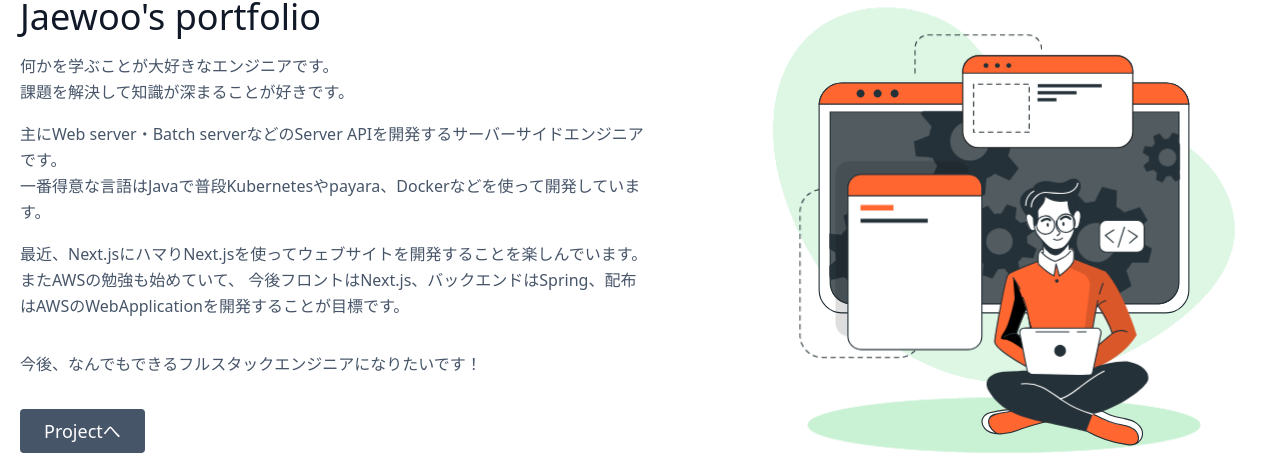
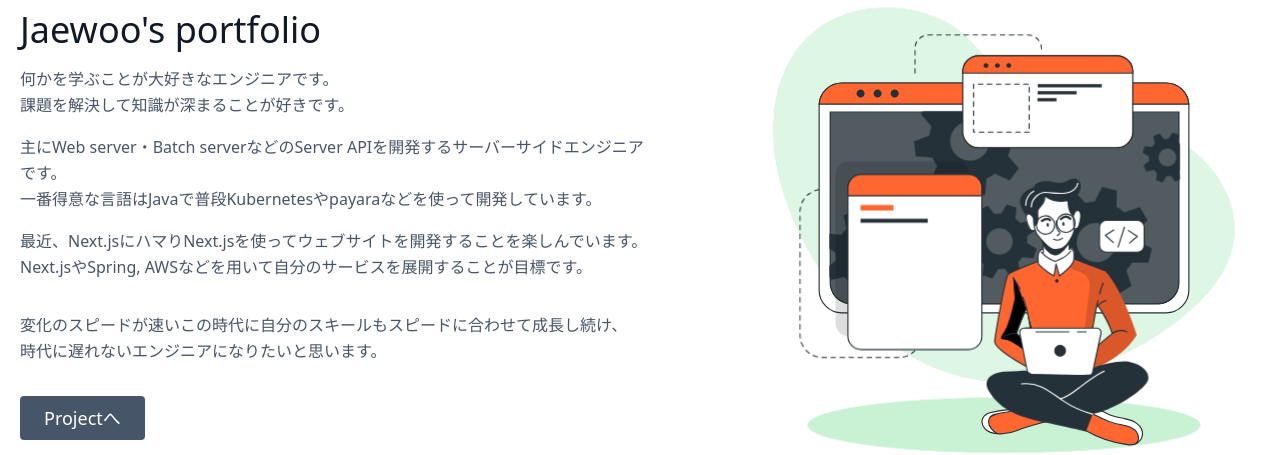
Before and after one commit to sambunarayan/next-portfolio, a Next.js app: page / in a window 1280 px wide. Shown: the part 231-686 px from the top of the page. Built offline with nearby package versions, Linux system fonts and the light colour scheme.

Commit message:
Edit contents

```diff
--- a/components/home/hero.js
+++ b/components/home/hero.js
@@ -14,15 +14,15 @@ export default function Hero() {
                 </p>
                 <p className="mb-4 leading-relaxed">
                     主にWeb server・Batch serverなどのServer APIを開発するサーバーサイドエンジニアです。<br />
-                    一番得意な言語はJavaで普段Kubernetesやpayara、Dockerなどを使って開発しています。
+                    一番得意な言語はJavaで普段Kubernetesやpayaraなどを使って開発しています。
                 </p>
                 <p className="mb-8 leading-relaxed">
                     最近、Next.jsにハマりNext.jsを使ってウェブサイトを開発することを楽しんでいます。<br />
-                    またAWSの勉強も始めていて、
-                    今後フロントはNext.js、バックエンドはSpring、配布はAWSのWebApplicationを開発することが目標です。
+                    Next.jsやSpring, AWSなどを用いて自分のサービスを展開することが目標です。
                 </p>
                 <p className="mb-8 leading-relaxed">
-                    今後、なんでもできるフルスタックエンジニアになりたいです！
+                    変化のスピードが速いこの時代に自分のスキールもスピードに合わせて成長し続け、<br />
+                    時代に遅れないエンジニアになりたいと思います。
                 </p>
                 <div className="flex justify-center">
                     <Link href="/projects" legacyBehavior>
--- a/pages/about-me-career/projects.js
+++ b/pages/about-me-career/projects.js
@@ -19,7 +19,6 @@ export default function CareerProjects() {
                                 特に開発工程は、多国籍のメンバーをリードして開発を行ったため、<br />
                                 コミュニケーションロスや認識齟齬などテクニカル的な部分以外のリスクにも考慮しながらプロジェクトを進めていきましたので、<br />
                                 いろいろ学ぶことができました。<br />
-
                             </p>
                             <br />
                             <div className="mb-2">
--- a/pages/about-me.js
+++ b/pages/about-me.js
@@ -93,7 +93,7 @@ export default function Career({ projects }) {
                                             <div className="flex-grow pl-6">
                                                 <p className="leading-relaxed text-base">
                                                     主にサーバー側の開発を行っています。<br />
-                                                    企画部署からプロジェクトを引き受け、基本設計や詳細設計から開発、試験、リリースまで全工程に渡りプロジェクトリーダーと協力してプロジェクトを進めています。<br />
+                                                    企画部署からプロジェクトを引き受け、基本設計や詳細設計から開発、試験、リリースまで全ての開発工程に携わっています。<br />
                                                 </p>
                                             </div>
                                             <li className="about-me-item">テックリーダー</li>
--- a/pages/skills.js
+++ b/pages/skills.js
@@ -21,6 +21,12 @@ export default function Skill({ skillData }) {
                     <div className="flex flex-wrap m-4 mb-1">
                         {skillData.results.map((s) => (
                             <SkillProgress area="back-end" skill={s} />
+                        ))}
+                    </div>
+                    <h3 className="sm:text-2xl title-font mt-7 mb-3 text-lime-600 dark:text-lime-200">Test tools</h3>
+                    <div className="flex flex-wrap m-4 mb-1">
+                        {skillData.results.map((s) => (
+                            <SkillProgress area="test-tool" skill={s} />
                         ))}
                     </div>
                     <h3 className="sm:text-2xl title-font mt-7 mb-3 text-lime-600 dark:text-lime-200">Server</h3>
```
